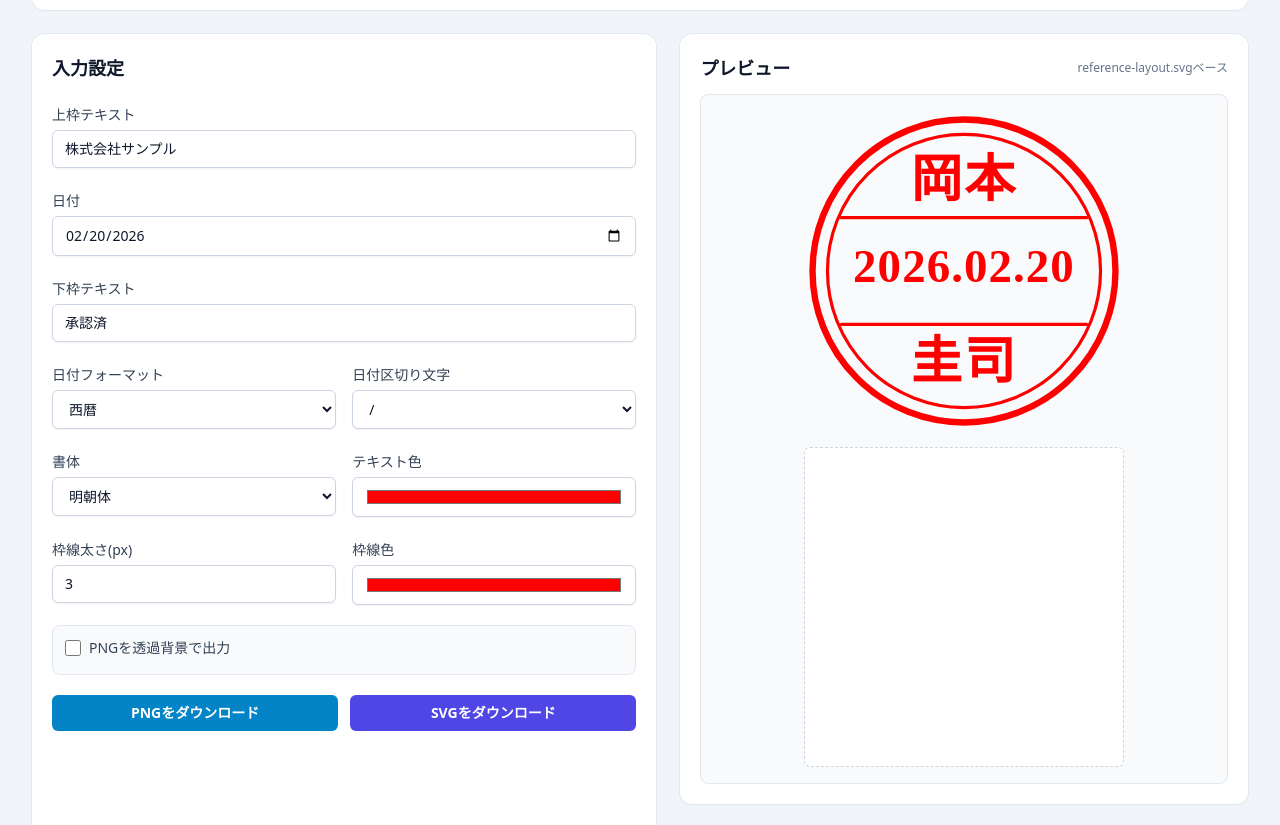
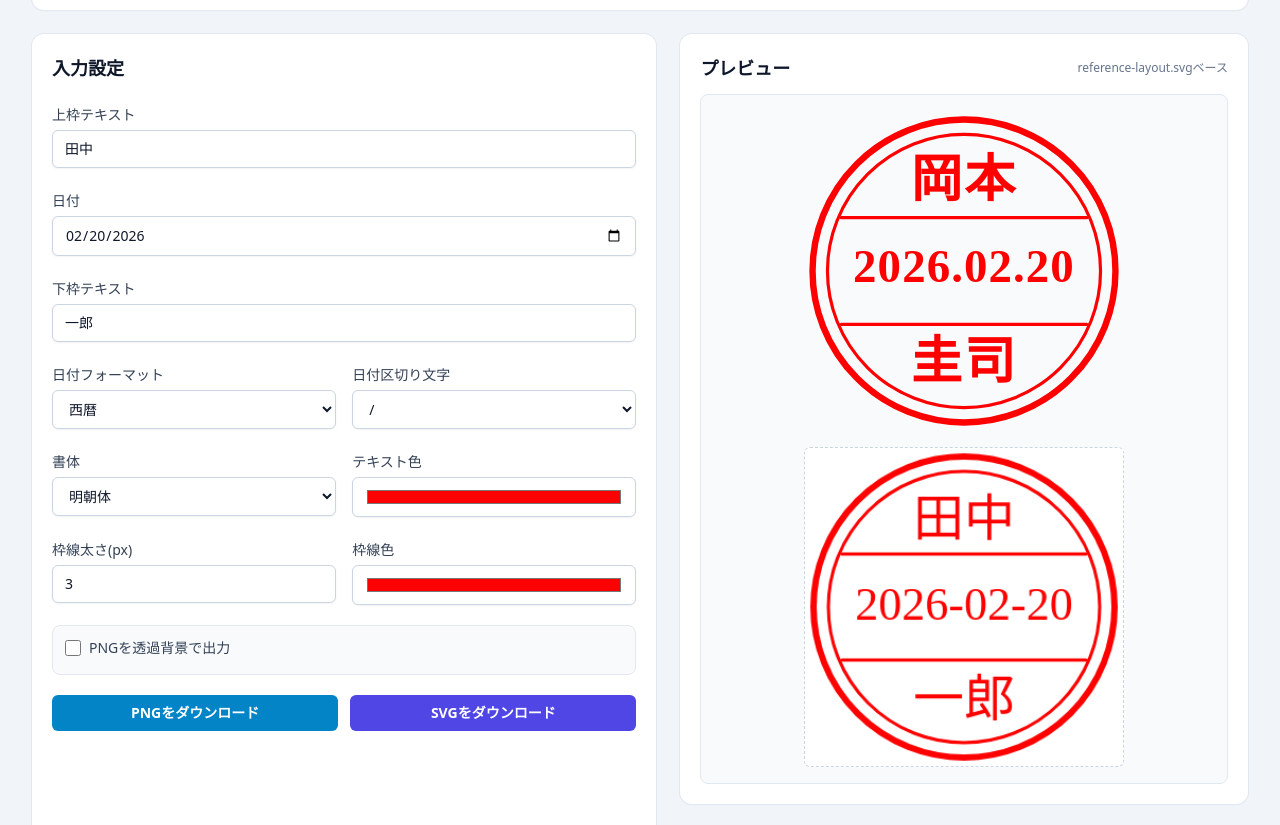
Before and after one commit to mokusatsu/japanese-date-stamp, a website built with Vite: page index.html in a window 1280 px wide. Shown: the part 122-947 px from the top of the page. Built offline with nearby package versions, Linux system fonts and the light colour scheme.

Commit message:
Fix stroke width parity and Japanese locale defaults

```diff
--- a/index.html
+++ b/index.html
@@ -1,7 +1,8 @@
 <!doctype html>
-<html lang="ja">
+<html lang="ja-JP">
   <head>
     <meta charset="UTF-8" />
+    <meta http-equiv="Content-Language" content="ja-JP" />
     <meta name="viewport" content="width=device-width, initial-scale=1.0" />
     <title>日本向けデータ印ジェネレーター</title>
   </head>
--- a/package.json
+++ b/package.json
@@ -6,7 +6,8 @@
     "dev": "vite",
     "build": "vite build",
     "lint": "eslint \"src/**/*.{ts,tsx}\"",
-    "preview": "vite preview"
+    "preview": "vite preview",
+    "test": "vitest run"
   },
   "keywords": [],
   "author": "",
@@ -21,6 +22,7 @@
     "postcss": "^8.4.47",
     "tailwindcss": "^3.4.13",
     "typescript": "^5.6.3",
-    "vite": "^5.4.10"
+    "vite": "^5.4.10",
+    "vitest": "^2.1.4"
   }
 }
--- a/src/main.ts
+++ b/src/main.ts
@@ -1,4 +1,5 @@
 import './styles.css';
+import { drawStamp, type FontFamily } from './stamp/drawStamp';
 
 const app = document.querySelector<HTMLDivElement>('#app');
 
@@ -19,7 +20,7 @@ app.innerHTML = `
 
         <div>
           <label class="input-label" for="topText">上枠テキスト</label>
-          <input class="input-control" id="topText" type="text" value="株式会社サンプル" />
+          <input class="input-control" id="topText" type="text" value="田中" />
         </div>
 
         <div>
@@ -29,7 +30,7 @@ app.innerHTML = `
 
         <div>
           <label class="input-label" for="bottomText">下枠テキスト</label>
-          <input class="input-control" id="bottomText" type="text" value="承認済" />
+          <input class="input-control" id="bottomText" type="text" value="一郎" />
         </div>
 
         <div class="grid gap-4 sm:grid-cols-2">
@@ -97,7 +98,7 @@ app.innerHTML = `
           </div>
           <div class="grid place-items-center rounded-lg border border-slate-200 bg-slate-50 p-4">
             <img src="/reference-layout.svg" alt="データ印レイアウト参考図" class="h-auto w-full max-w-xs" />
-            <canvas width="320" height="320" class="mt-4 w-full max-w-xs rounded-md border border-dashed border-slate-300 bg-white"></canvas>
+            <canvas id="stampCanvas" lang="ja-JP" width="300" height="300" class="mt-4 w-full max-w-xs rounded-md border border-dashed border-slate-300 bg-white"></canvas>
           </div>
         </section>
 
@@ -113,3 +114,60 @@ app.innerHTML = `
     </section>
   </main>
 `;
+
+const topTextInput = document.querySelector<HTMLInputElement>('#topText');
+const dateInput = document.querySelector<HTMLInputElement>('#date');
+const bottomTextInput = document.querySelector<HTMLInputElement>('#bottomText');
+const fontFamilySelect = document.querySelector<HTMLSelectElement>('#fontFamily');
+const textColorInput = document.querySelector<HTMLInputElement>('#textColor');
+const strokeColorInput = document.querySelector<HTMLInputElement>('#strokeColor');
+const strokeWidthInput = document.querySelector<HTMLInputElement>('#strokeWidth');
+const canvas = document.querySelector<HTMLCanvasElement>('#stampCanvas');
+
+if (
+  !topTextInput ||
+  !dateInput ||
+  !bottomTextInput ||
+  !fontFamilySelect ||
+  !textColorInput ||
+  !strokeColorInput ||
+  !strokeWidthInput ||
+  !canvas
+) {
+  throw new Error('Rendering controls not found');
+}
+
+const context = canvas.getContext('2d');
+
+if (!context) {
+  throw new Error('Canvas 2D context not found');
+}
+
+const render = (): void => {
+  drawStamp(context, canvas, {
+    topText: topTextInput.value,
+    dateText: dateInput.value,
+    bottomText: bottomTextInput.value,
+    fontFamily: fontFamilySelect.value as FontFamily,
+    textColor: textColorInput.value,
+    strokeColor: strokeColorInput.value,
+    strokeWidth: Number(strokeWidthInput.value),
+  });
+};
+
+const renderTargets: Array<HTMLInputElement | HTMLSelectElement> = [
+  topTextInput,
+  dateInput,
+  bottomTextInput,
+  fontFamilySelect,
+  textColorInput,
+  strokeColorInput,
+  strokeWidthInput,
+];
+
+for (const target of renderTargets) {
+  target.addEventListener('input', render);
+  target.addEventListener('change', render);
+}
+
+render();
--- /dev/null
+++ b/src/stamp/drawStamp.test.ts
@@ -0,0 +1,95 @@
+import { describe, expect, it, vi } from 'vitest';
+
+import { createStampLayout } from './layout';
+import { drawStamp } from './drawStamp';
+
+interface MockContext {
+  clearRect: ReturnType<typeof vi.fn>;
+  save: ReturnType<typeof vi.fn>;
+  restore: ReturnType<typeof vi.fn>;
+  beginPath: ReturnType<typeof vi.fn>;
+  arc: ReturnType<typeof vi.fn>;
+  stroke: ReturnType<typeof vi.fn>;
+  moveTo: ReturnType<typeof vi.fn>;
+  lineTo: ReturnType<typeof vi.fn>;
+  fillText: ReturnType<typeof vi.fn>;
+  strokeStyle: string;
+  fillStyle: string;
+  lineWidth: number;
+  lineCap: CanvasLineCap;
+  lineJoin: CanvasLineJoin;
+  textAlign: CanvasTextAlign;
+  textBaseline: CanvasTextBaseline;
+  font: string;
+}
+
+const createMockContext = (): CanvasRenderingContext2D => {
+  const context: MockContext = {
+    clearRect: vi.fn(),
+    save: vi.fn(),
+    restore: vi.fn(),
+    beginPath: vi.fn(),
+    arc: vi.fn(),
+    stroke: vi.fn(),
+    moveTo: vi.fn(),
+    lineTo: vi.fn(),
+    fillText: vi.fn(),
+    strokeStyle: '',
+    fillStyle: '',
+    lineWidth: 0,
+    lineCap: 'butt',
+    lineJoin: 'miter',
+    textAlign: 'left',
+    textBaseline: 'alphabetic',
+    font: '',
+  };
+
+  return context as unknown as CanvasRenderingContext2D;
+};
+
+describe('createStampLayout', () => {
+  it('reference-layout.svg と同じ基準座標を返す', () => {
+    const layout = createStampLayout(300);
+
+    expect(layout.centerX).toBe(150);
+    expect(layout.centerY).toBe(150);
+    expect(layout.outerRadius).toBe(142);
+    expect(layout.innerRadius).toBe(128);
+    expect(layout.lineStartX).toBe(35);
+    expect(layout.lineEndX).toBe(265);
+    expect(layout.topLineY).toBe(100);
+    expect(layout.bottomLineY).toBe(200);
+    expect(layout.topTextY).toBe(70);
+    expect(layout.middleTextY).toBe(150);
+    expect(layout.bottomTextY).toBe(240);
+  });
+});
+
+describe('drawStamp', () => {
+  it('外周円・内周円・2本線・3領域テキストを描画する', () => {
+    const context = createMockContext();
+    const canvas = { width: 300, height: 300 } as HTMLCanvasElement;
+
+    drawStamp(context, canvas, {
+      topText: '岡本',
+      dateText: '2026.02.20',
+      bottomText: '圭司',
+      strokeColor: '#ff0000',
+      strokeWidth: 3,
+      textColor: '#ff0000',
+      fontFamily: 'mincho',
+    });
+
+    expect(context.clearRect).toHaveBeenCalledWith(0, 0, 300, 300);
+    expect(context.arc).toHaveBeenCalledTimes(2);
+    expect(context.arc).toHaveBeenNthCalledWith(1, 150, 150, 142, 0, Math.PI * 2);
+    expect(context.arc).toHaveBeenNthCalledWith(2, 150, 150, 128, 0, Math.PI * 2);
+    expect(context.moveTo).toHaveBeenNthCalledWith(1, 35, 100);
+    expect(context.lineTo).toHaveBeenNthCalledWith(1, 265, 100);
+    expect(context.moveTo).toHaveBeenNthCalledWith(2, 35, 200);
+    expect(context.lineTo).toHaveBeenNthCalledWith(2, 265, 200);
+    expect(context.fillText).toHaveBeenNthCalledWith(1, '岡本', 150, 70);
+    expect(context.fillText).toHaveBeenNthCalledWith(2, '2026.02.20', 150, 150);
+    expect(context.fillText).toHaveBeenNthCalledWith(3, '圭司', 150, 240);
+  });
+});
--- /dev/null
+++ b/src/stamp/drawStamp.ts
@@ -0,0 +1,84 @@
+import { createStampLayout } from './layout';
+
+export type FontFamily = 'mincho' | 'gothic';
+
+export interface StampDrawOptions {
+  topText: string;
+  dateText: string;
+  bottomText: string;
+  strokeColor: string;
+  strokeWidth: number;
+  textColor: string;
+  fontFamily: FontFamily;
+}
+
+const FONT_MAP: Record<FontFamily, string> = {
+  mincho: '"Noto Serif JP", "Hiragino Mincho ProN", "Yu Mincho", serif',
+  gothic: '"Noto Sans JP", "Hiragino Kaku Gothic ProN", "Yu Gothic", sans-serif',
+};
+
+const DEFAULT_OPTIONS: StampDrawOptions = {
+  topText: '',
+  dateText: '',
+  bottomText: '',
+  strokeColor: '#ff0000',
+  strokeWidth: 3,
+  textColor: '#ff0000',
+  fontFamily: 'mincho',
+};
+
+const BASE_TOP_BOTTOM_FONT_SIZE = 48;
+const BASE_DATE_FONT_SIZE = 44;
+
+export const drawStamp = (
+  context: CanvasRenderingContext2D,
+  canvas: HTMLCanvasElement,
+  options: Partial<StampDrawOptions>,
+): void => {
+  const merged = {
+    ...DEFAULT_OPTIONS,
+    ...options,
+  };
+
+  const size = Math.min(canvas.width, canvas.height);
+  const scale = size / 300;
+  const layout = createStampLayout(size);
+
+  context.clearRect(0, 0, canvas.width, canvas.height);
+  context.save();
+
+  context.strokeStyle = merged.strokeColor;
+  context.fillStyle = merged.textColor;
+  context.lineCap = 'round';
+  context.lineJoin = 'round';
+
+  context.beginPath();
+  context.lineWidth = merged.strokeWidth * 2;
+  context.arc(layout.centerX, layout.centerY, layout.outerRadius, 0, Math.PI * 2);
+  context.stroke();
+
+  context.beginPath();
+  context.lineWidth = merged.strokeWidth;
+  context.arc(layout.centerX, layout.centerY, layout.innerRadius, 0, Math.PI * 2);
+  context.stroke();
+
+  context.beginPath();
+  context.moveTo(layout.lineStartX, layout.topLineY);
+  context.lineTo(layout.lineEndX, layout.topLineY);
+  context.moveTo(layout.lineStartX, layout.bottomLineY);
+  context.lineTo(layout.lineEndX, layout.bottomLineY);
+  context.stroke();
+
+  context.textAlign = 'center';
+  context.textBaseline = 'middle';
+  context.font = `${Math.round(BASE_TOP_BOTTOM_FONT_SIZE * scale)}px ${FONT_MAP[merged.fontFamily]}`;
+  context.fillText(merged.topText, layout.centerX, layout.topTextY);
+
+  context.font = `${Math.round(BASE_DATE_FONT_SIZE * scale)}px ${FONT_MAP[merged.fontFamily]}`;
+  context.fillText(merged.dateText, layout.centerX, layout.middleTextY);
+
+  context.font = `${Math.round(BASE_TOP_BOTTOM_FONT_SIZE * scale)}px ${FONT_MAP[merged.fontFamily]}`;
+  context.fillText(merged.bottomText, layout.centerX, layout.bottomTextY);
+
+  context.restore();
+};
--- /dev/null
+++ b/src/stamp/layout.ts
@@ -0,0 +1,39 @@
+export interface StampLayout {
+  width: number;
+  height: number;
+  centerX: number;
+  centerY: number;
+  outerRadius: number;
+  innerRadius: number;
+  lineStartX: number;
+  lineEndX: number;
+  topLineY: number;
+  bottomLineY: number;
+  topTextY: number;
+  middleTextY: number;
+  bottomTextY: number;
+}
+
+const BASE_VIEWBOX_SIZE = 300;
+
+const scale = (value: number, factor: number): number => value * factor;
+
+export const createStampLayout = (size: number): StampLayout => {
+  const factor = size / BASE_VIEWBOX_SIZE;
+
+  return {
+    width: size,
+    height: size,
+    centerX: scale(150, factor),
+    centerY: scale(150, factor),
+    outerRadius: scale(142, factor),
+    innerRadius: scale(128, factor),
+    lineStartX: scale(35, factor),
+    lineEndX: scale(265, factor),
+    topLineY: scale(100, factor),
+    bottomLineY: scale(200, factor),
+    topTextY: scale(70, factor),
+    middleTextY: scale(150, factor),
+    bottomTextY: scale(240, factor),
+  };
+};
```
Also changed, not shown: TASKS.md (+6 -2 lines), TESTS.md (+29 -0 lines), WORKLOG.md (+25 -0 lines), 1 other file.
